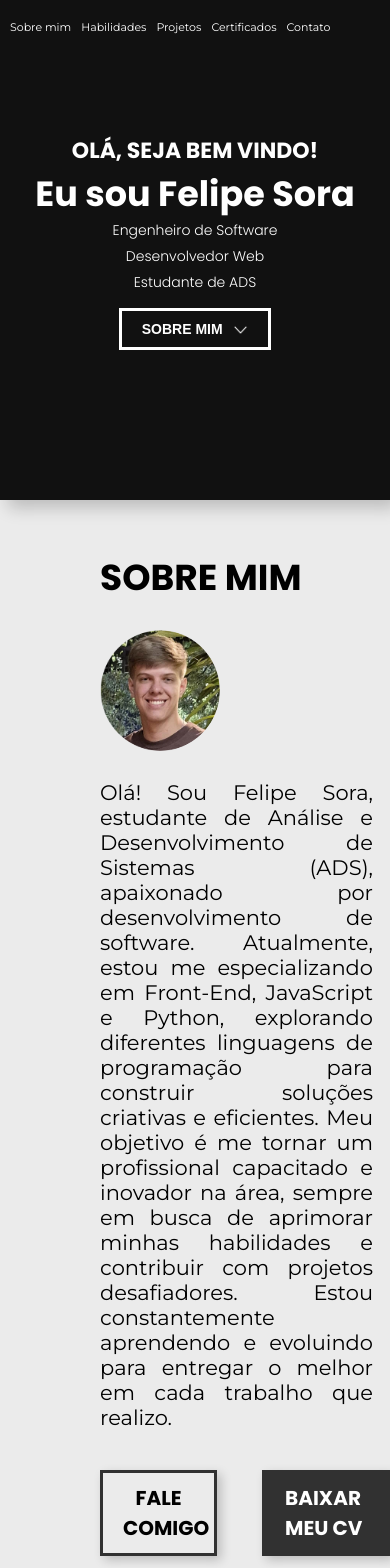
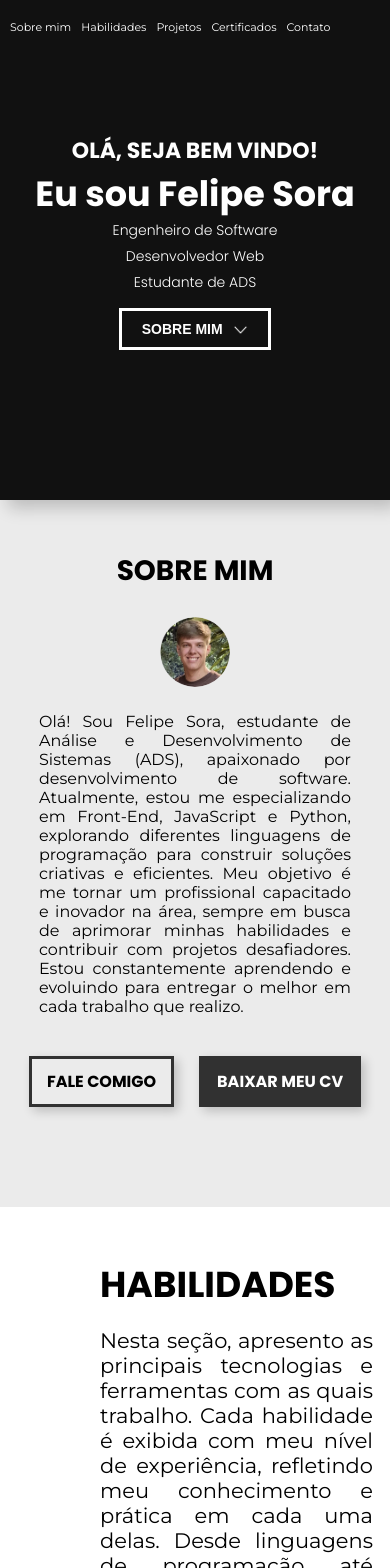
Before and after one commit to felipesora/portifolio-pessoal, a React (Vite) app in the folder portifolio/: page / in a window 390 px wide. Shown: the top 1568 px of the page. Built offline with nearby package versions, Linux system fonts and the light colour scheme.

Commit message:
Responsividade do componente SobreMim

```diff
--- a/portifolio/src/componentes/SobreMim/SobreMim.css
+++ b/portifolio/src/componentes/SobreMim/SobreMim.css
@@ -84,3 +84,89 @@
     background-color: #000000; /* Fundo preto no hover */
     border-color: #000000; /* Borda preta no hover */
 }
+
+@media (max-width: 1130px){
+    #sobre_mim img{
+        width: 100px;
+    }
+}
+
+@media (max-width: 910px){
+    #sobre_mim img{
+        width: 90px;
+    }
+    #sobre_mim p{
+        font-size: 18px;
+    }
+    #sobre_mim{
+        padding: 50px 0 0 60px;
+    }
+}
+
+@media (max-width: 830px){
+    #sobre_mim{
+        padding: 50px 0 0 0px;
+        display: flex;
+        flex-direction: column;
+        justify-content: center;
+        align-items: center;
+    }
+    #sobre_mim h2{
+        font-size: 32px;
+    }
+    #sobre_mim img{
+        width: 80px;
+    }
+    #sobre_mim p{
+        width: 80vw;
+    }
+    .btn_fale_comigo{
+        font-size: 18px;
+    }
+    .btn_baixar_cv{
+        font-size: 18px;
+    }
+}
+
+@media (max-width: 560px){
+    #sobre_mim p{
+        font-size: 17px;
+    }
+    .btn_fale_comigo{
+        font-size: 17px;
+    }
+    .btn_baixar_cv{
+        font-size: 17px;
+    }
+}
+
+@media (max-width: 480px){
+    #sobre_mim div{
+        padding: 40px 0 120px 0;
+        gap: 35px;
+    }
+    .btn_fale_comigo{
+        font-size: 16px;
+        padding: 10px 15px;
+    }
+    .btn_baixar_cv{
+        font-size: 16px;
+        padding: 10px 15px;
+    }
+}
+
+@media (max-width: 390px){
+    #sobre_mim h2{
+        font-size: 28px;
+    }
+    #sobre_mim img{
+        width: 70px;
+    }
+    #sobre_mim p{
+        font-size: 16px;
+    }
+    #sobre_mim div{
+        padding: 40px 0 100px 0;
+        gap: 25px;
+    }
+}
```
